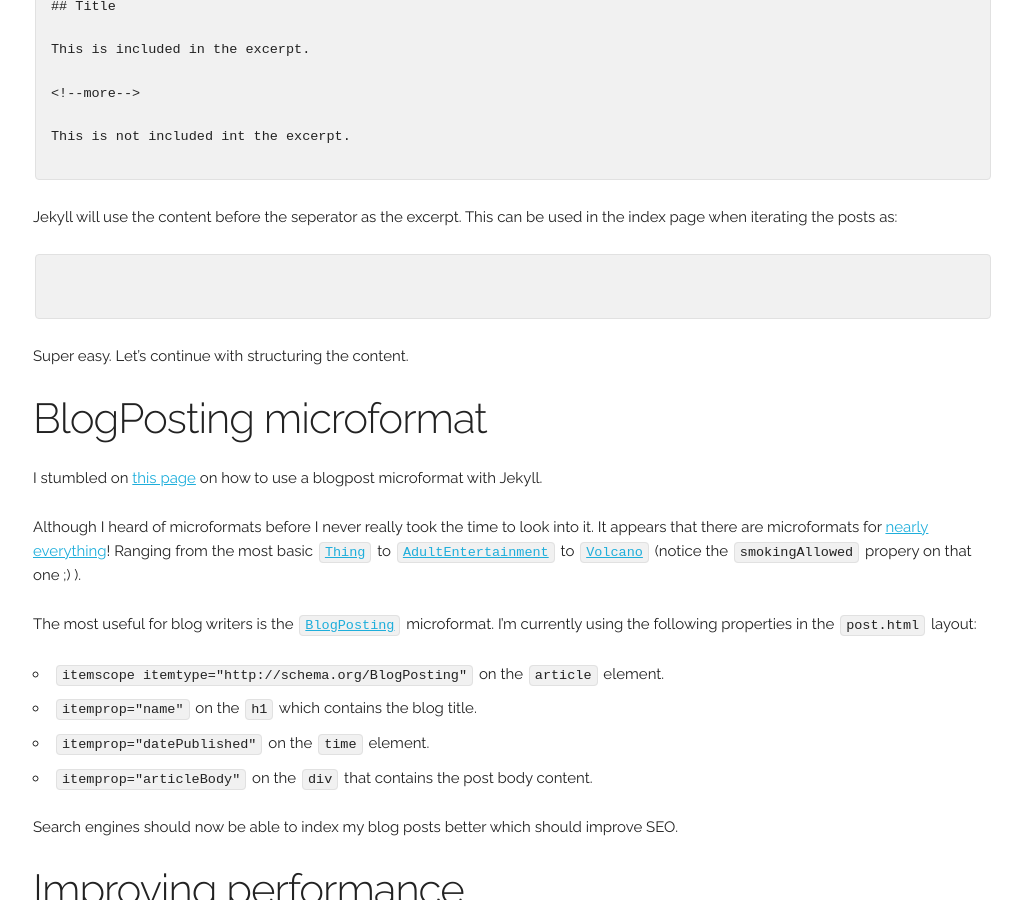
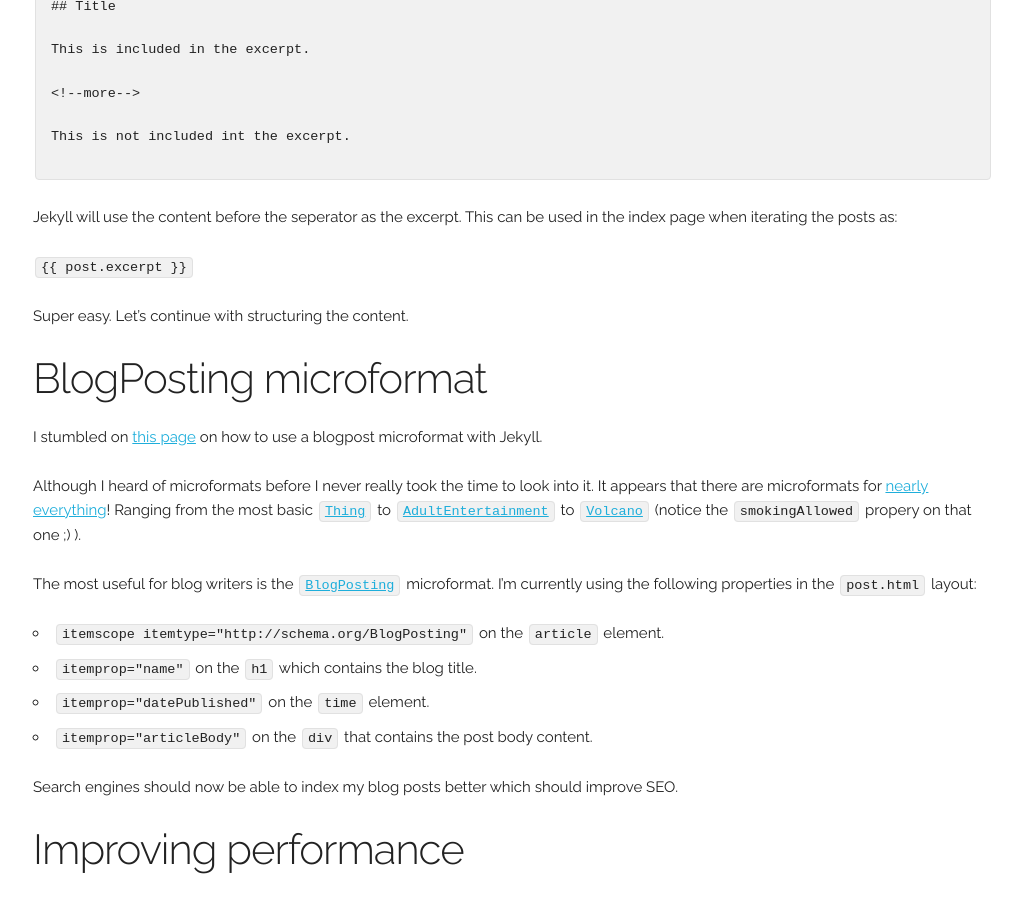
Before and after one commit to marcduiker/marcduiker.github.io, a Jekyll site: the page built from _posts/2016-12-03-blog-upgrade-excerpts-and-improving-performance.md, in a window 1280 px wide and 900 px high, scrolled down 937 px. Shown: the whole window, without its empty margins (127-1149 px from the left). Built offline with Jekyll 4.4.1, drawn with Linux system fonts in a browser that asks for light colours; nearby versions of some CDN libraries; comment, search, counter and statistics services are not loaded.

Commit message:
escape liquid formatting

````diff
--- a/_posts/2016-12-03-blog-upgrade-excerpts-and-improving-performance.md
+++ b/_posts/2016-12-03-blog-upgrade-excerpts-and-improving-performance.md
@@ -36,10 +36,9 @@ This is not included int the excerpt.
 
 Jekyll will use the content before the seperator as the excerpt. This can be used in the index page when iterating the posts as:
 
-```
-{{ post.excerpt }}
 
-```
+`{% raw %}{{ post.excerpt }}{% endraw %}`
+
 
 Super easy. Let's continue with structuring the content.
 
````
